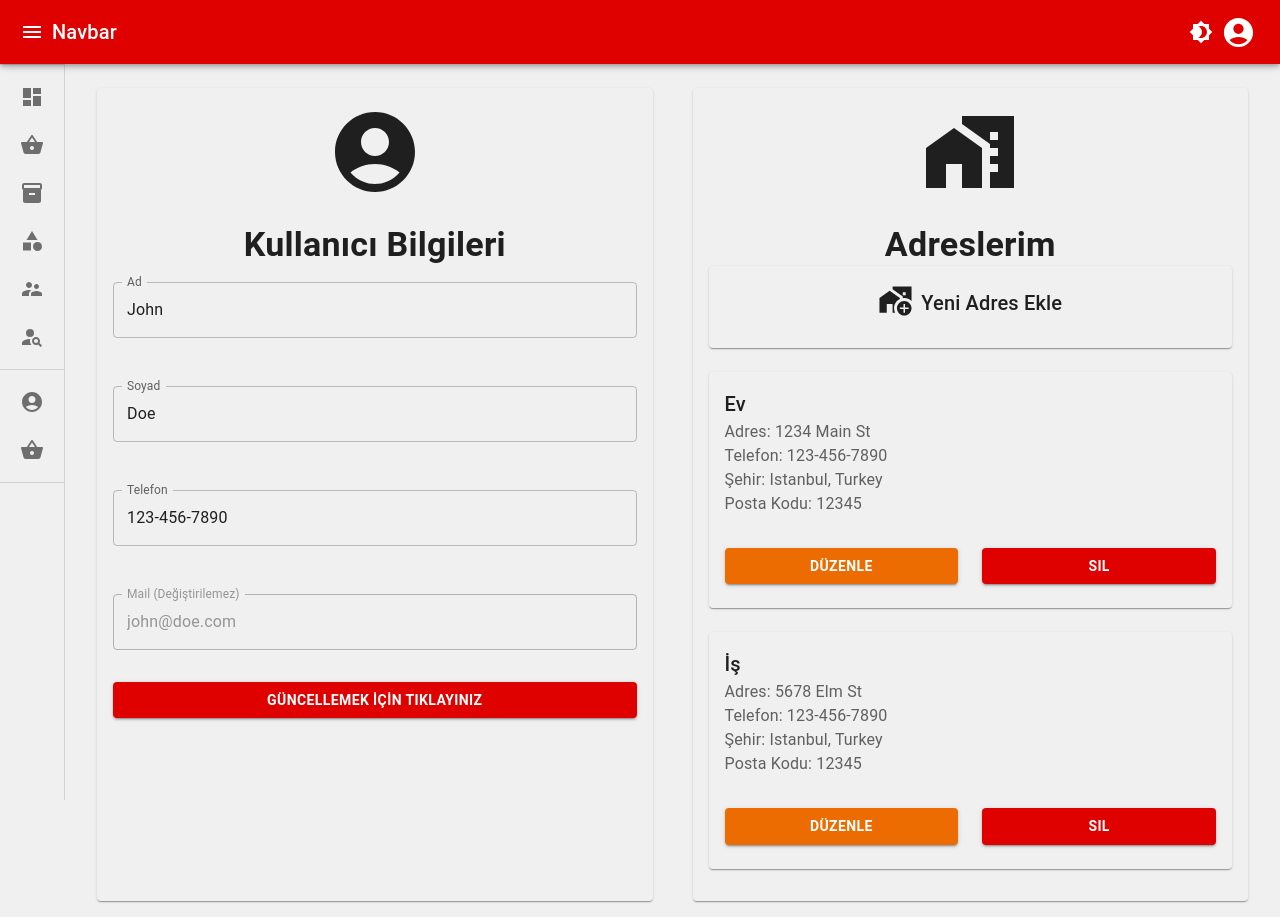
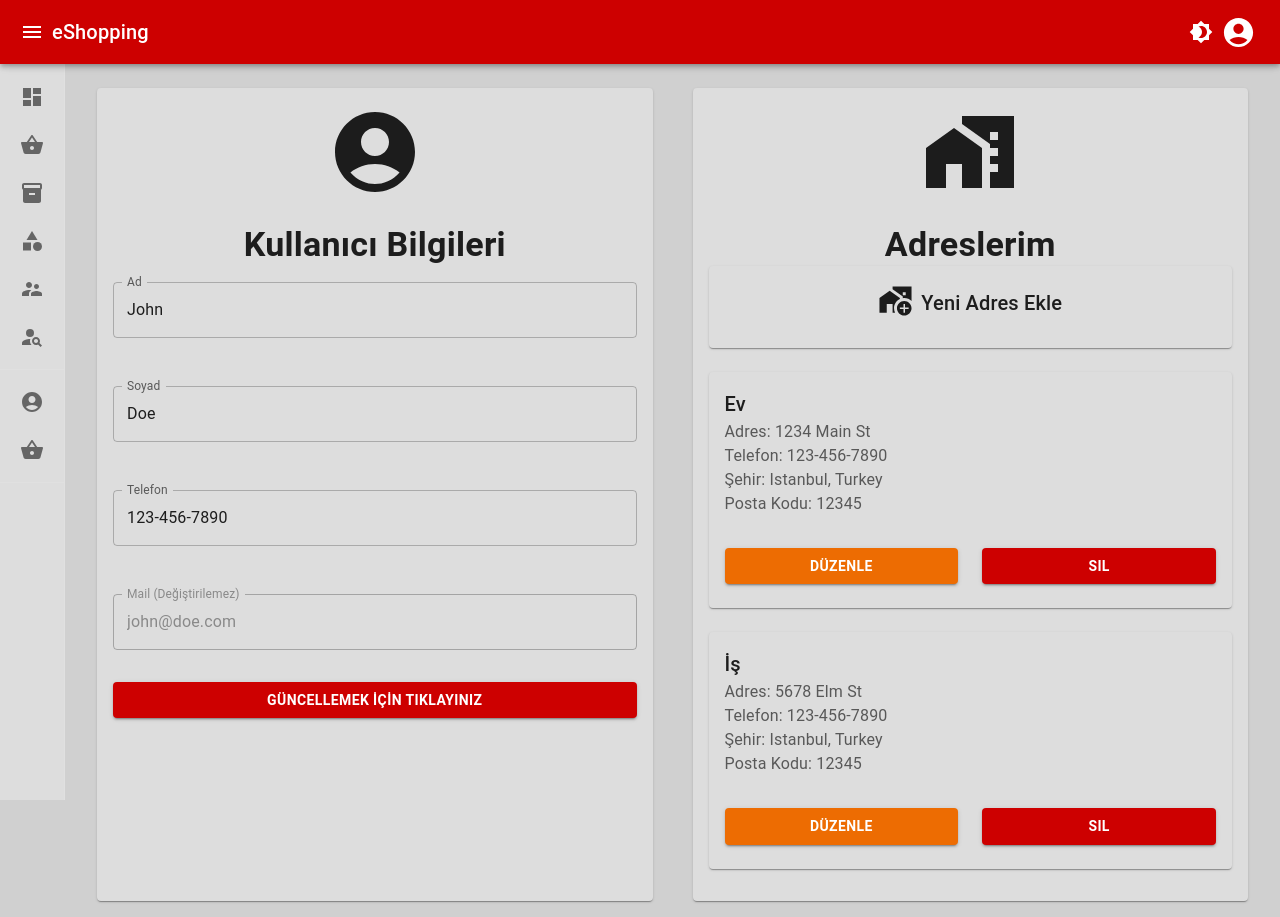
Before and after one commit to emreaknci/eShopping, a React (Vite) app in the folder Frontend/eShoppingWebUI/: page /user in a window 1280 px wide. Built offline with nearby package versions, Linux system fonts and the light colour scheme.

Commit message:
Theme Colors Changed

```diff
--- a/Frontend/eShoppingWebUI/src/components/mainLayout/Navbar.tsx
+++ b/Frontend/eShoppingWebUI/src/components/mainLayout/Navbar.tsx
@@ -20,7 +20,11 @@ import ShoppingCartOutlinedIcon from '@mui/icons-material/ShoppingCartOutlined';
 import Badge from '@mui/material/Badge';
 import { CartContext } from '../../contexts/CartContext';
 
-const pages = ['Products', 'Pricing', 'Blog'];
+const pages = [{ name: 'Ana Sayfa', link: '/' },
+// { name: 'Products', link: '/products' },
+// { name: 'About', link: '/about' },
+// { name: 'Contact', link: '/contact' }
+];
 
 const settings = [
   { name: 'Profile', link: '/user/Profile' },
@@ -60,7 +64,11 @@ const Navbar = () => {
     <AppBar position="static">
       <Container maxWidth="xl">
         <Toolbar disableGutters>
-          <AdbIcon sx={{ display: { xs: 'none', md: 'flex' }, mr: 1 }} />
+          <AdbIcon onClick={() => navigate('/')}
+            sx={{
+              display: { xs: 'none', md: 'flex' }, mr: 1
+              , cursor: "pointer"
+            }} />
           <Typography
             variant="h6"
             noWrap
@@ -73,7 +81,9 @@ const Navbar = () => {
               letterSpacing: '.3rem',
               color: 'inherit',
               textDecoration: 'none',
+              cursor: 'pointer'
             }}
+            onClick={() => navigate('/')}
           >
             LOGO
           </Typography>
@@ -108,13 +118,18 @@ const Navbar = () => {
               }}
             >
               {pages.map((page) => (
-                <MenuItem key={page} onClick={handleCloseNavMenu}>
-                  <Typography textAlign="center">{page}</Typography>
+                <MenuItem key={page.name} onClick={() => {
+                  handleCloseNavMenu();
+                  navigate(page.link);
+                }}>
+                  <Typography textAlign="center">{page.name}</Typography>
                 </MenuItem>
               ))}
             </Menu>
           </Box>
-          <AdbIcon sx={{ display: { xs: 'flex', md: 'none' }, mr: 1 }} />
+
+          <AdbIcon onClick={() => navigate('/')}
+            sx={{ display: { xs: 'flex', md: 'none' }, mr: 1, cursor: "pointer" }} />
           <Typography
             variant="h5"
             noWrap
@@ -129,29 +144,34 @@ const Navbar = () => {
               letterSpacing: '.3rem',
               color: 'inherit',
               textDecoration: 'none',
+              cursor: 'pointer'
             }}
+            onClick={() => navigate('/')}
           >
             LOGO
           </Typography>
           <Box sx={{ flexGrow: 1, display: { xs: 'none', md: 'flex' } }}>
-            {pages.map((page) => (
+            {pages.map((page, index) => (
               <Button
-                key={page}
-                onClick={handleCloseNavMenu}
+                key={page.name + index}
+                onClick={() => {
+                  handleCloseNavMenu();
+                  navigate(page.link);
+                }}
                 sx={{ my: 2, color: 'white', display: 'block' }}
               >
-                {page}
+                {page.name}
               </Button>
             ))}
           </Box>
 
-          <IconButton sx={{ ml: 1 }} color="inherit" onClick={()=>navigate("/cart")}>
+          <IconButton sx={{ ml: 1 }} color="inherit" onClick={() => navigate("/cart")}>
             <Badge badgeContent={cartContext.cartItemCount} color='success' >
               <ShoppingCartOutlinedIcon style={{ color: "white" }} />
             </Badge>
           </IconButton>
 
-          <IconButton sx={{ ml: 1 }} onClick={themeContext.toggleTheme} color="inherit">
+          <IconButton sx={{ mr: 1 }} onClick={themeContext.toggleTheme} color="inherit">
             {themeContext.theme === true
               ? <Brightness7Icon fontSize='medium' style={{ color: "white" }} />
               : <Brightness4Icon fontSize='medium' style={{ color: "white" }} />}
--- a/Frontend/eShoppingWebUI/src/components/userLayout/Navbar.tsx
+++ b/Frontend/eShoppingWebUI/src/components/userLayout/Navbar.tsx
@@ -292,8 +292,10 @@ const Navbar = () => {
           >
             <MenuIcon />
           </IconButton>
-          <Typography variant="h6" noWrap component="div">
-            Navbar
+          <Typography onClick={() => { navigate("/") }}
+            sx={{ cursor: "pointer" }}
+            variant="h6" noWrap component="div">
+            eShopping
           </Typography>
           <div style={{ marginLeft: 'auto' }}>
             <IconButton sx={{ ml: 1 }} onClick={themeContext.toggleTheme} color="inherit">
--- a/Frontend/eShoppingWebUI/src/theme.colors.tsx
+++ b/Frontend/eShoppingWebUI/src/theme.colors.tsx
@@ -4,7 +4,7 @@ export const lightTheme = createTheme({
   palette: {
     mode: 'light',
     primary: {
-      main: '#DF0000',
+      main: '#cd0000',
       dark: '#b0272f',
       light: '#ff784e',
     },
@@ -14,10 +14,11 @@ export const lightTheme = createTheme({
       light: '#4fb3bf',
     },
     background: {
-      default: '#f0f0f0',
-      paper: '#f0f0f0',
+      default: '#d0d0d0',
+      paper: '#dddddd',
 
     },
+    divider: '#e0e0e0',
   },
 });
 
@@ -25,7 +26,7 @@ export const darkTheme = createTheme({
   palette: {
     mode: 'dark',
     primary: {
-      main: '#DF0000',
+      main: '#dd0000',
       dark: '#b0272f',
       light: '#ff784e',
     },
@@ -35,8 +36,9 @@ export const darkTheme = createTheme({
       light: '#4fb3bf',
     },
     background: {
-      default: '#121212',
-      paper: '#1e1e1e',
+      default: '#0a0a0a',
+      paper: '#151515',
     },
+    divider: '#303030',
   },
 });
```
